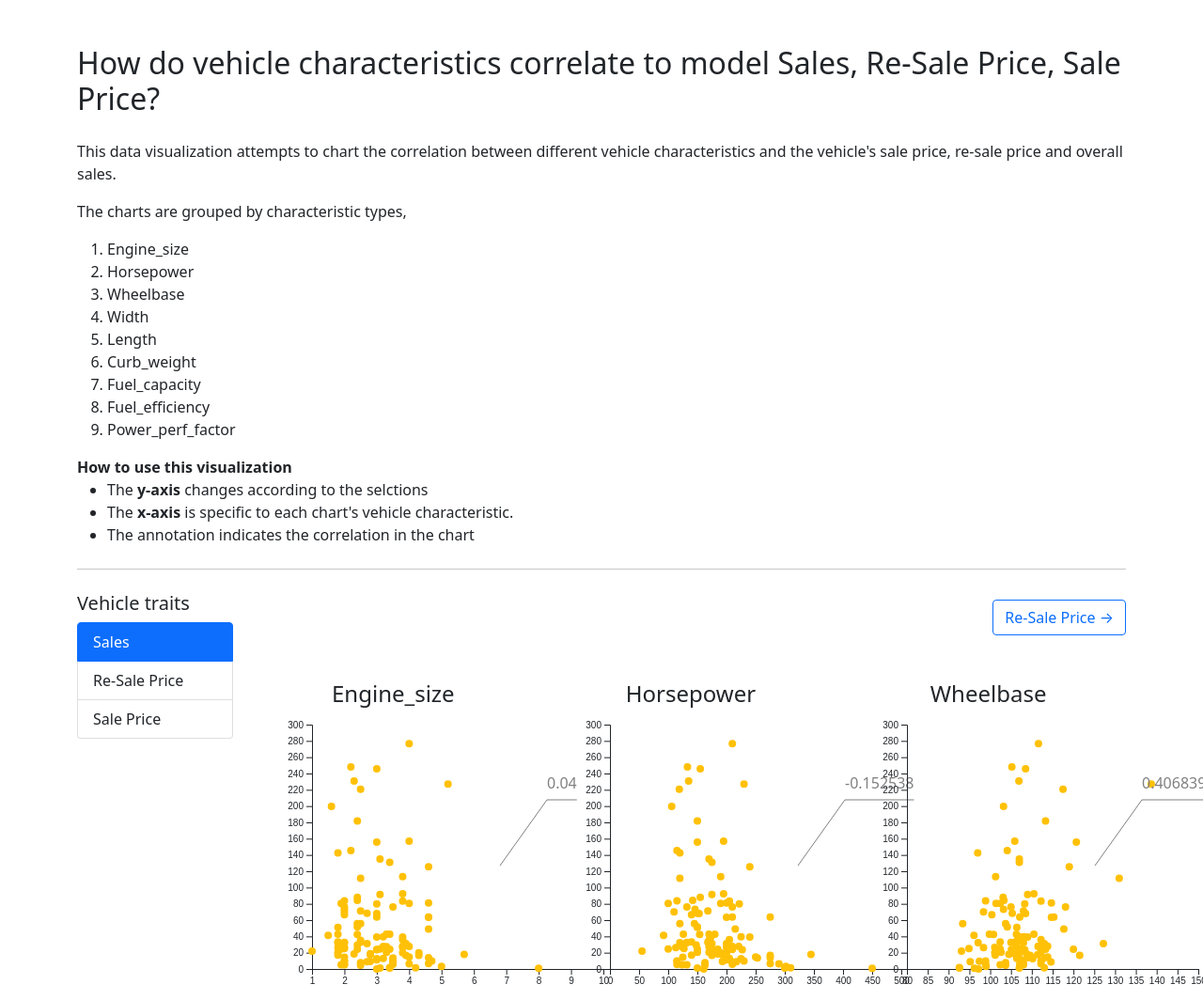
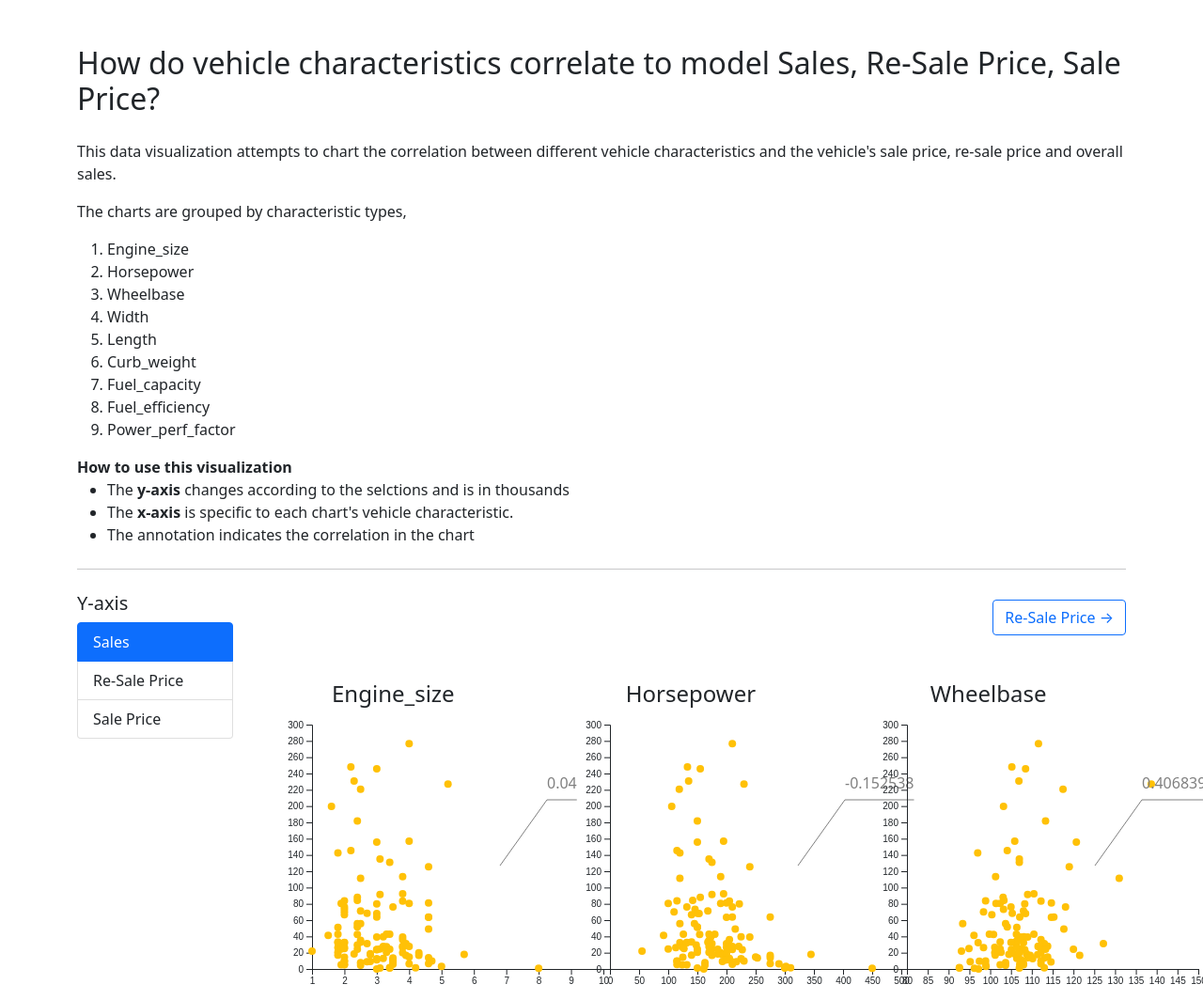
Before and after one commit to sa616473/sa616473.github.io, a plain HTML site: page index.html in a window 1280 px wide. Shown: the top 1064 px of the page at 94% size. Drawn offline with Linux system fonts and the light colour scheme.

Commit message:
initial commit

```diff
--- a/index.html
+++ b/index.html
@@ -45,7 +45,7 @@
       </p>
       <b>How to use this visualization</b>
       <ul>
-        <li>The <b>y-axis</b> changes according to the selctions</li>
+        <li>The <b>y-axis</b> changes according to the selctions and is in thousands</li>
         <li>The <b>x-axis</b> is specific to each chart's vehicle characteristic.</li>
         <li> The annotation indicates the correlation in the chart</li>
       </ul>
@@ -54,7 +54,7 @@
     <!-- <div class="container"> -->
     <div class="row">
       <div class="col-12 col-md-2">
-        <h5>Vehicle traits</h5>
+        <h5>Y-axis</h5>
         <div class="list-group" id="list-tab" role="tablist">
           <a class="list-group-item list-group-item-action active" id="sales" data-bs-toggle="list" href="#list-sales"
             role="tab" aria-controls="list-sales">Sales</a>
```
